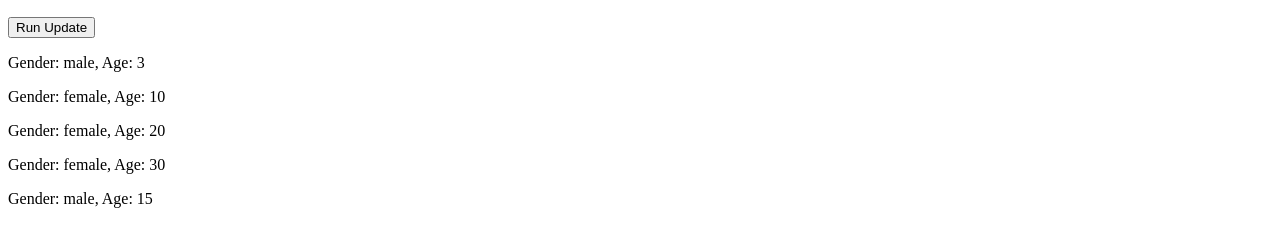
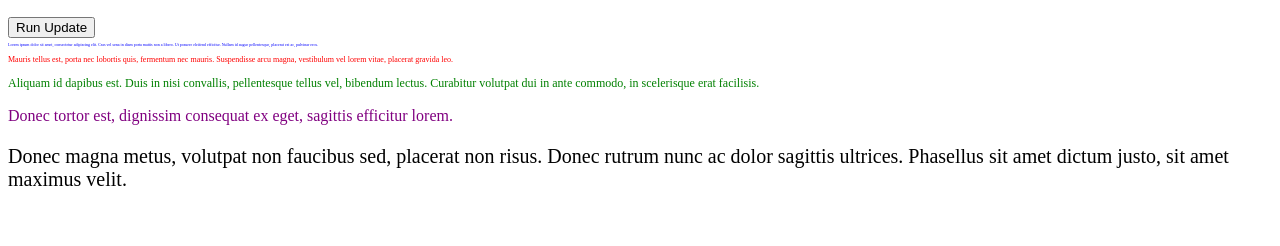
Before and after one commit to RedTint/d3js-tutorial, a plain HTML site: page 02-injecting-and-using-data.html in a window 1280 px wide. Shown: the part 38-284 px from the top of the page. Drawn offline with nearby package versions, Linux system fonts and the light colour scheme.

Commit message:
Update 02

```diff
--- a/02-injecting-and-using-data.html
+++ b/02-injecting-and-using-data.html
@@ -103,8 +103,8 @@
                     // .style('transition', 'font-size 1s')
             }
 
-            runExampleOne(agingData)
-            // runExampleTwo(dataWithColors, COEFFECIENT)
+            // runExampleOne(agingData)
+            runExampleTwo(dataWithColors, COEFFECIENT)
 
             document.getElementById('btn-toggle').onclick = (event) => {
                 COEFFECIENT++;
```
